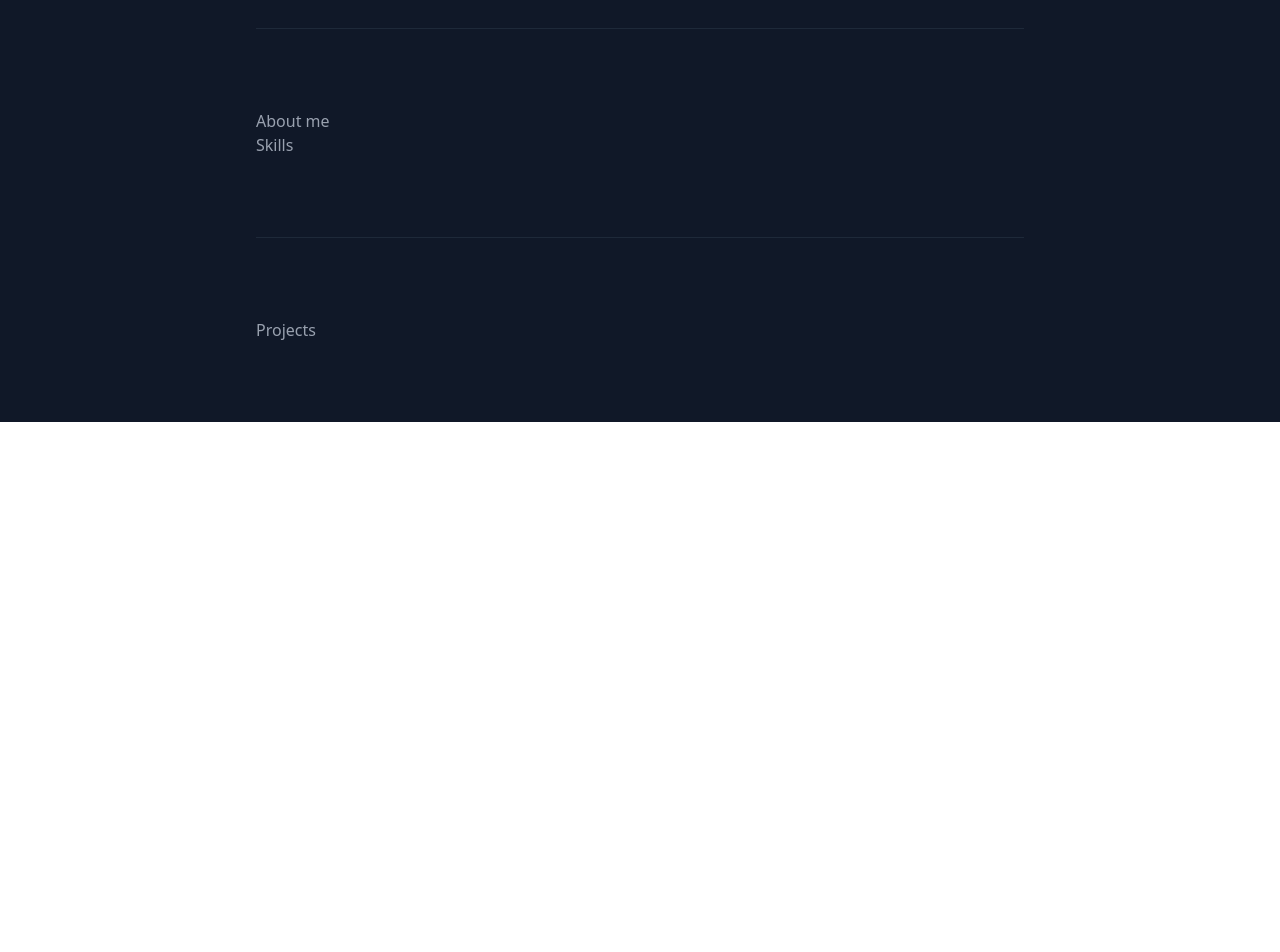
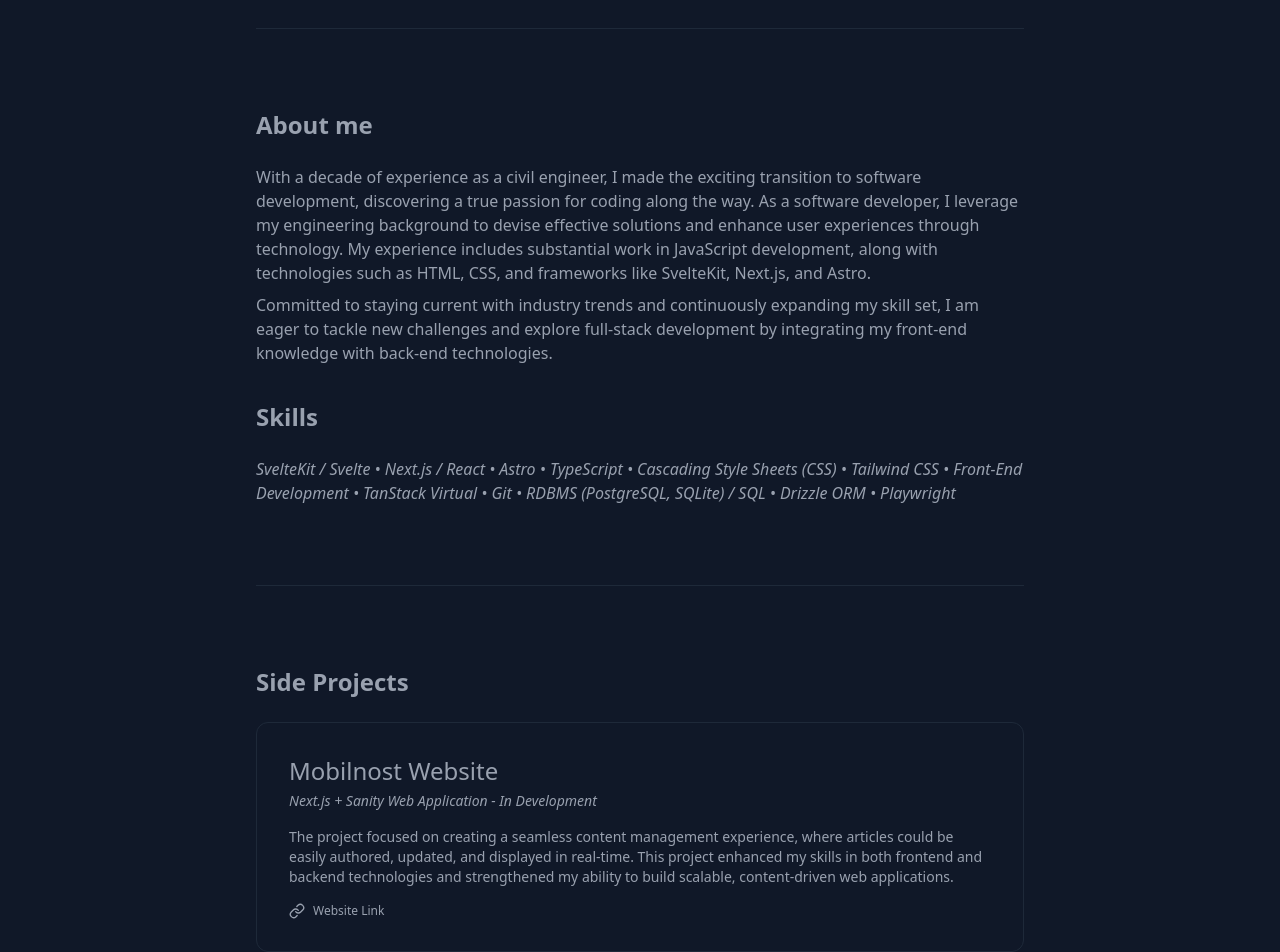
Before and after one commit to HogarStrashni/codematic-resume, a SvelteKit app: page / in a window 1280 px wide. Shown: the part 820-1772 px from the top of the page. Before the commit the page ends 1242 px from the top, so only its background shows below. Built offline with nearby package versions, Linux system fonts and the light colour scheme.

Commit message:
Update sections About me and Projects

```diff
--- /dev/null
+++ b/src/lib/components/custom-ui/section/projects-main-page/index.ts
@@ -0,0 +1,4 @@
+import Projects from './projects.svelte';
+import ProjectCard from './project-card.svelte';
+
+export { Projects as default, ProjectCard };
--- /dev/null
+++ b/src/lib/components/custom-ui/section/projects-main-page/project-card.svelte
@@ -0,0 +1,33 @@
+<script lang="ts">
+  import type { SvelteHTMLElements } from 'svelte/elements';
+  import { cn } from '$lib/utils/tailwind';
+
+  import Typography from '$lib/components/custom-ui/typography';
+
+  import type { ProjectDataSingle } from '$lib/types';
+  import { Link } from '$lib/icons';
+
+  type ProjectCardProps = {
+    data: ProjectDataSingle;
+    class?: SvelteHTMLElements['div']['class'];
+  };
+  let { data, class: className }: ProjectCardProps = $props();
+
+  const {
+    title,
+    description: { heading, text }
+  } = data;
+</script>
+
+<div class={cn('space-y-4 rounded-xl border border-gray-800 p-4 sm:p-8', className)}>
+  <div class="sm:space-y-1">
+    <Typography tag="h3" variant="headingSmall">{title}</Typography>
+    <Typography class="italic" variant="textSmall">{heading}</Typography>
+  </div>
+  <Typography variant="textSmall">{text}</Typography>
+
+  <a href={data.link} aria-label="Link to Web App" target="_blank" class="flex items-center gap-2">
+    <Link class="size-4" />
+    <Typography variant="caption">Website Link</Typography>
+  </a>
+</div>
--- /dev/null
+++ b/src/lib/components/custom-ui/section/projects-main-page/projects.svelte
@@ -0,0 +1,21 @@
+<script lang="ts">
+  import type { SvelteHTMLElements } from 'svelte/elements';
+  import { cn } from '$lib/utils/tailwind';
+
+  import { ProjectCard } from '$lib/components/custom-ui/section/projects-main-page';
+
+  import type { ProjectData } from '$lib/types';
+
+  type ProjectsProps = {
+    projectsData: ProjectData;
+    class?: SvelteHTMLElements['div']['class'];
+  };
+
+  const { projectsData, class: className }: ProjectsProps = $props();
+</script>
+
+<div class={cn('space-y-4 sm:space-y-8', className)}>
+  {#each projectsData as project, idx (idx)}
+    <ProjectCard data={project} />
+  {/each}
+</div>
--- a/src/lib/components/ui/separator/separator.svelte
+++ b/src/lib/components/ui/separator/separator.svelte
@@ -9,4 +9,4 @@
   let { class: className }: SeparatorProps = $props();
 </script>
 
-<div class={cn('my-20 h-px w-full shrink-0 bg-gray-800', className)}></div>
+<div class={cn('my-12 h-px w-full shrink-0 bg-gray-800', className)}></div>
--- a/src/routes/+page.svelte
+++ b/src/routes/+page.svelte
@@ -1,6 +1,11 @@
 <script lang="ts">
+  import Projects from '$lib/components/custom-ui/section/projects-main-page';
+  import Skills from '$lib/components/custom-ui/section/skills';
+  import Summary from '$lib/components/custom-ui/section/summary';
+  import SectionWrapper from '$lib/components/custom-ui/section/wrapper';
   import Typography from '$lib/components/custom-ui/typography/typography.svelte';
   import { Separator } from '$lib/components/ui/separator';
+  import { sectionTitle, summaryData, skillsData, projectsData } from '$lib/data/en';
 </script>
 
 <div class="bg-gray-900 text-gray-400" aria-label="Website Content">
@@ -10,25 +15,29 @@
     <Typography>Codematic</Typography>
   </header>
 
-  <div class="mx-auto max-w-4xl scroll-smooth px-4 pb-20 sm:px-8 md:px-16">
+  <div class="mx-auto max-w-4xl scroll-smooth px-4 pb-12 sm:px-8 sm:pb-20 md:px-16">
     <!-- Home section -->
-    <section class="-mt-20 flex min-h-svh flex-col pt-20 lg:min-h-dvh">
+    <section class="-mt-12 flex min-h-svh flex-col pt-12 sm:-mt-20 sm:pt-20 lg:min-h-dvh">
       <div class="flex-1">
         <Typography tag="h1">New website</Typography>
       </div>
     </section>
 
-    <Separator />
+    <Separator class="sm:my-20" />
 
     <!-- About me and Skills section -->
-    <section class="">
-      <div>About me</div>
-      <div>Skills</div>
-    </section>
+    <SectionWrapper title="About me">
+      <Summary {summaryData} />
+    </SectionWrapper>
+    <SectionWrapper title={sectionTitle.skills}>
+      <Skills {skillsData} />
+    </SectionWrapper>
 
-    <Separator />
+    <Separator class="sm:my-20" />
 
-    <!-- Project section -->
-    <section class="">Projects</section>
+    <!-- Projects section -->
+    <SectionWrapper title={sectionTitle.sideProjects}>
+      <Projects {projectsData} />
+    </SectionWrapper>
   </div>
 </div>
```
